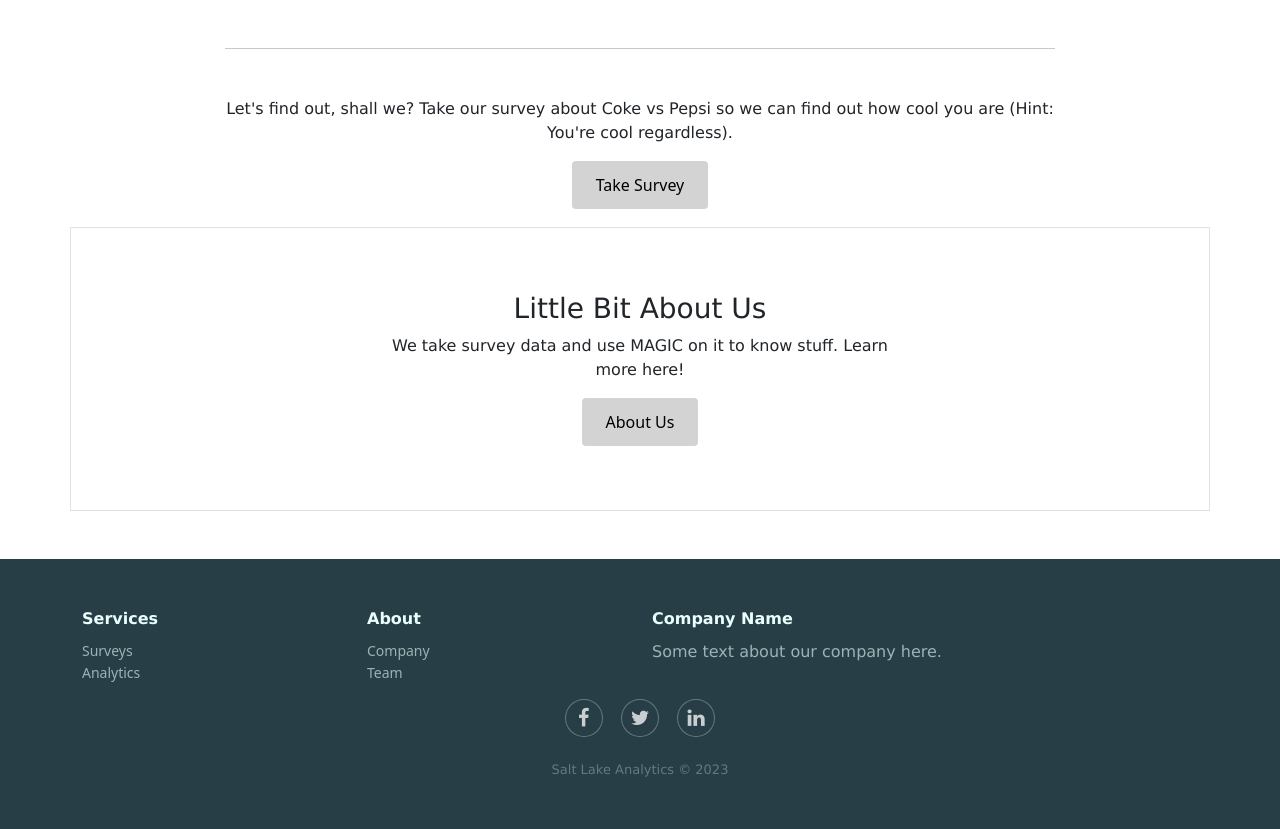
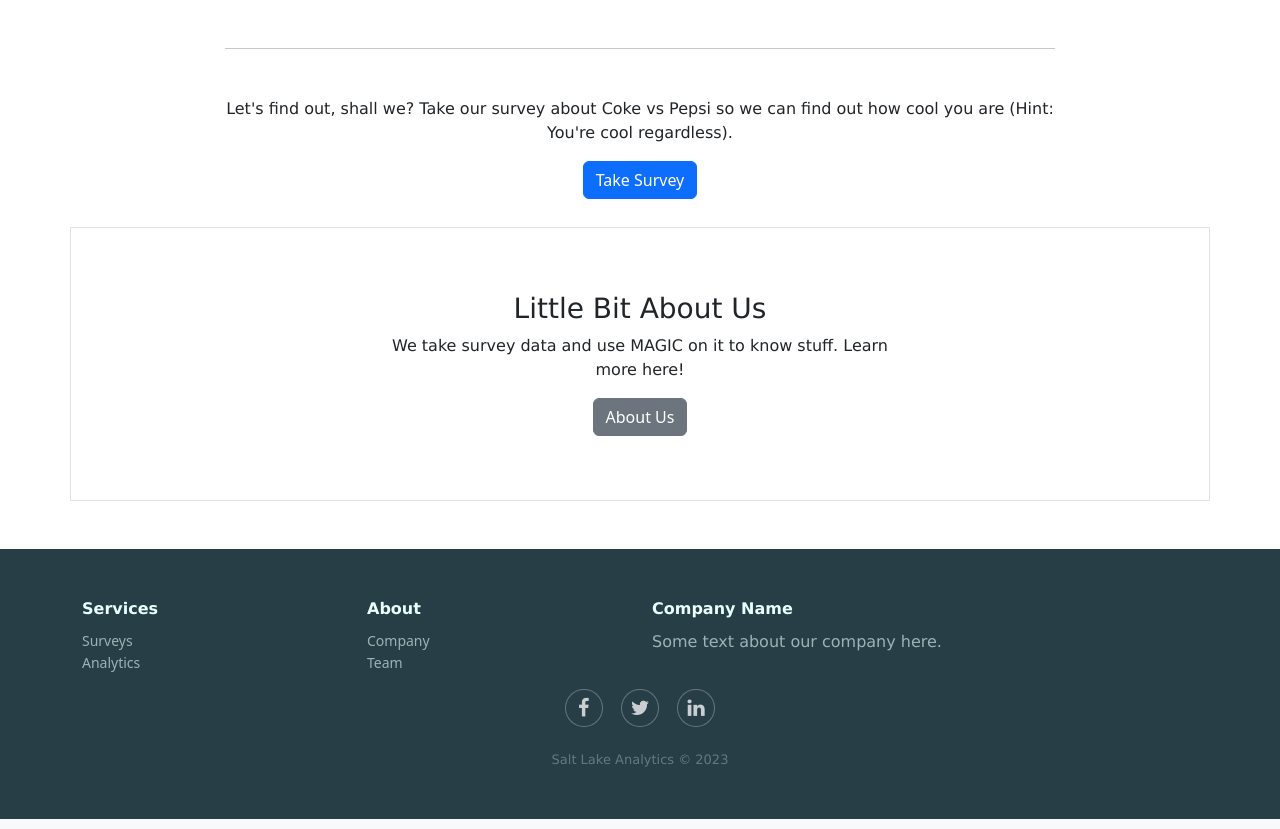
Before and after one commit to daniel55966/Personal-Website, a PHP site: page / in a window 1280 px wide. Shown: the part 277-1106 px from the top of the page. Run offline with PHP 8.4, Linux system fonts and the light colour scheme.

Commit message:
Version 0.851
Changed the buttons to Bootstrap, removed button CSS attributes

```diff
--- a/index.php
+++ b/index.php
@@ -42,18 +42,18 @@
           <hr class="my-5" />
           <p class="font-weight-light">Let's find out, shall we? Take our survey about Coke vs Pepsi
           so we can find out how cool you are (Hint: You're cool regardless).</p>
-          <a href="/survey.php" class="button index-button" role="button">Take Survey</a>
+          <a href="/survey.php" class="btn btn-primary" role="button">Take Survey</a>
         </div>
       </div>
     </div>
 
     <section class="aboutUs" id="about">
       <div class="container p-5 my-5 border">
-        <div class="row align-items-center justify-content-center text-center">
+        <div class="row align-items-center justify-content-center text-center h-100">
           <div class="col-lg-6 my-3">
             <h3 class="font-weight-bold">Little Bit About Us</h3>
             <p class="font-weight-light">We take survey data and use MAGIC on it to know stuff. Learn more here!</p>
-            <a href="/aboutus.php" class="button index-button" role="button">About Us</a>
+            <a href="/aboutus.php" class="btn btn-secondary" role="button">About Us</a>
           </div>
         </div>
       </div>
--- a/newsletter.php
+++ b/newsletter.php
@@ -182,14 +182,14 @@
 						<div class="form-group">
 							<label for="comments">Comments:</label>
 							<textarea id="comments" class="form-control" rows="3" name="comments">
-              <?php if (isset($comment)) {echo $comment;} ?></textarea>
+              <?php if (isset($comment)) {echo $comment;} ?></textarea><br>
 						</div>
 
             <!-- Required Fields Note -->
-            <div class="text-danger text-right">* Indicates Required Fields</div>
+            <div class="text-danger text-right">* Indicates Required Fields</div><br>
 
             <!-- Submit Button -->
-            <button class="index-button" type="submit" role="button" name="submit">Submit</button>
+            <button class="btn btn-success" type="submit" role="button" name="submit">Submit</button>
             </form>
           </div>
         </div>
--- a/style.css
+++ b/style.css
@@ -37,25 +37,6 @@ h1, h2, h3, h4, h5, h6, p {
 
 p {
     margin-top: 20px;
-}
-
-/* Buttons */
-.index-button {
-    background-color: lightgrey;
-    border: none;
-    padding: 12px 24px;
-    color: black;
-    text-align: center;
-    text-decoration: none;
-    display: inline-block;
-    font-size: 16px;
-    border-radius: 4px;
-    transition-duration: 0.2s;
-}
-
-.index-button:hover {
-    background-color: grey;
-    color: white;
 }
 
 /* Survey Sections */
--- a/survey.php
+++ b/survey.php
@@ -254,7 +254,7 @@
               }
               ?>
 
-              <input type="submit" class="index-button" id="open-modal"></button>
+              <input type="submit" class="btn btn-success" id="open-modal"></button>
               <div id="survey-modal" class="survey-modal">
                 <div class="modal-content">
                   <span class="close">&times;</span>
```
